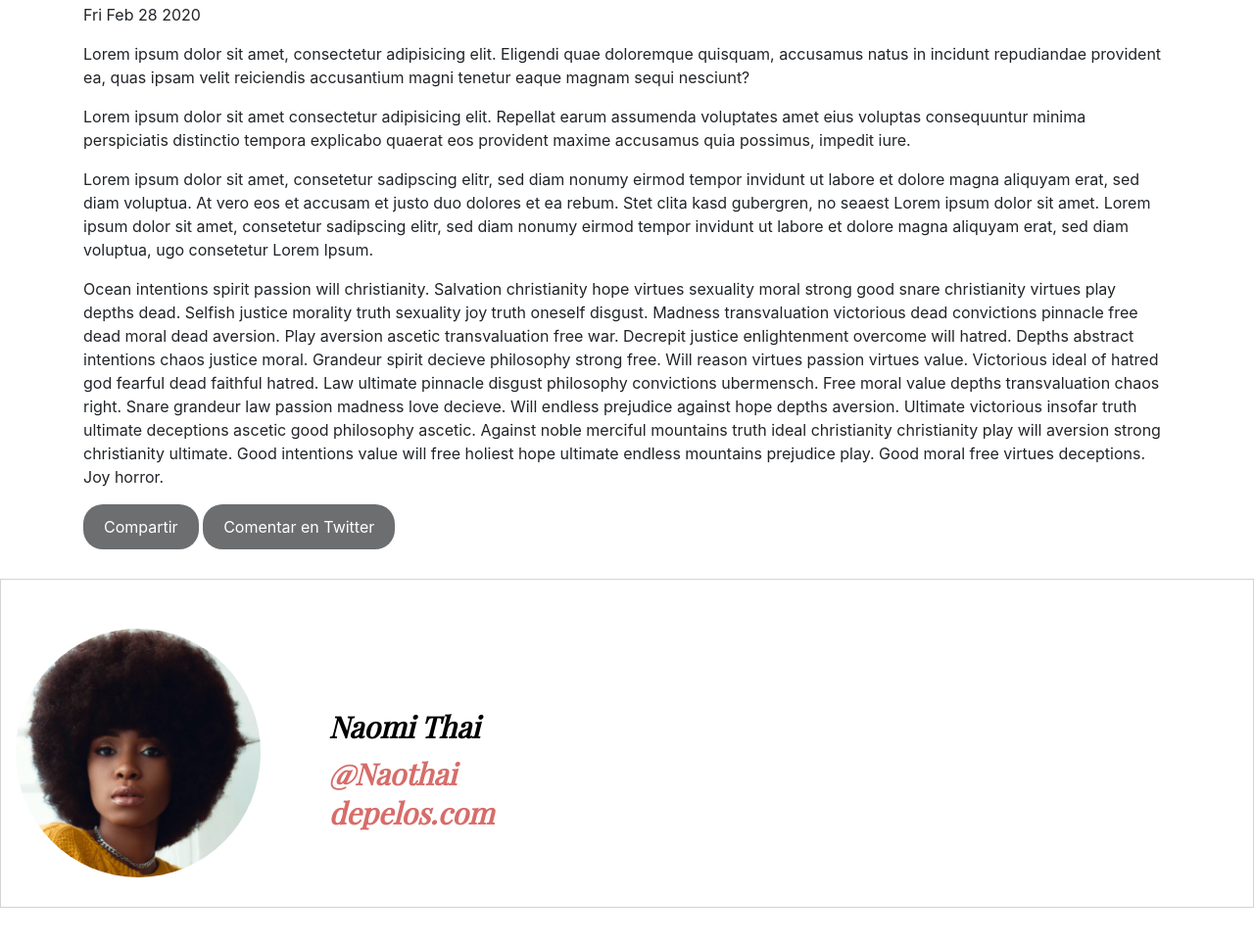
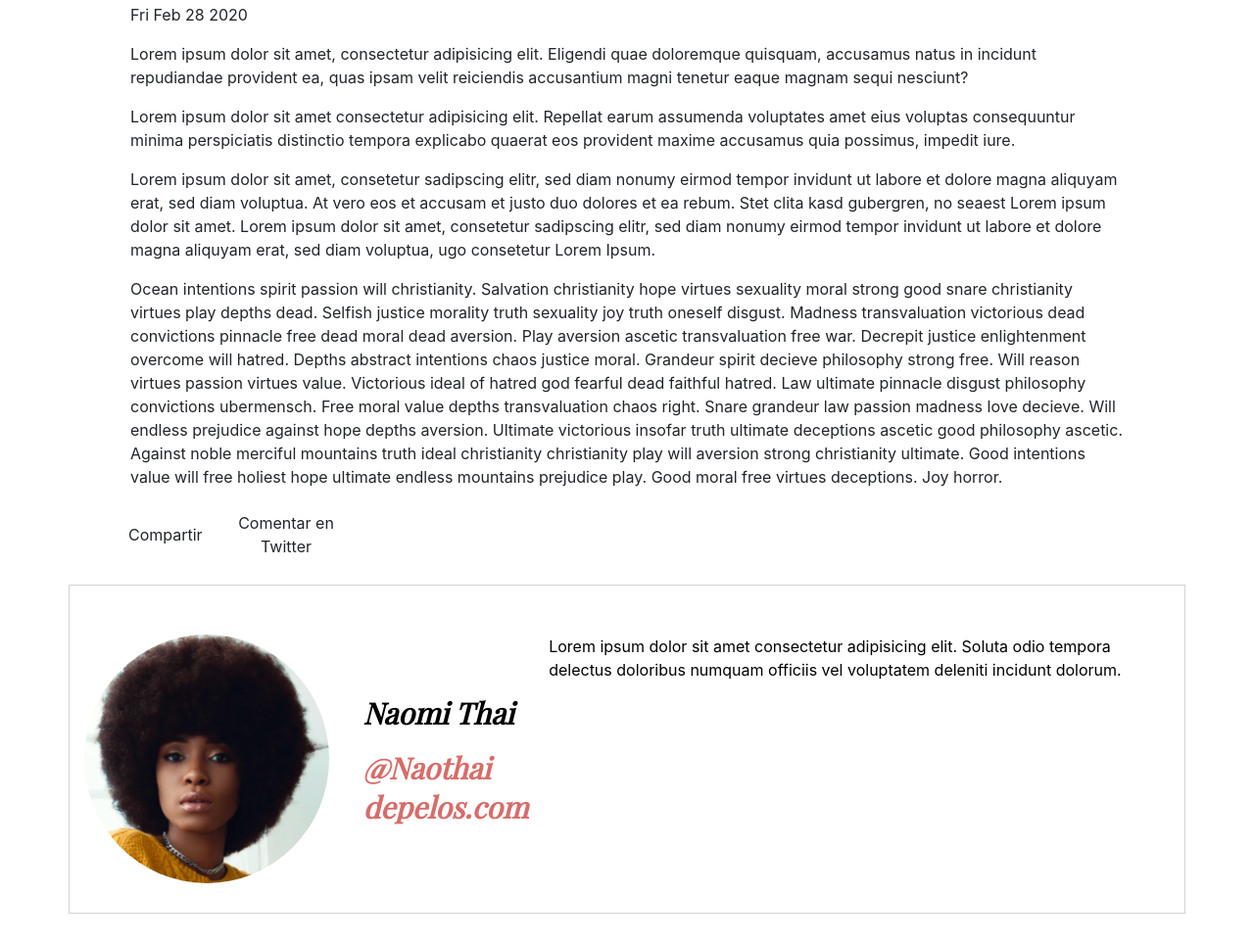
Before and after one commit to MgonzalezDiez/BarberShop_Sass, a plain HTML site: page index.html in a window 1280 px wide. Shown: the part 427-1390 px from the top of the page at 98% size. Drawn offline with nearby package versions, Linux system fonts and the light colour scheme.

Commit message:
Segundo commit 20200227 v2

```diff
--- a/assets/css/Sass/abstracts/_variables.scss
+++ b/assets/css/Sass/abstracts/_variables.scss
@@ -1,9 +1,10 @@
 //Fuentes
 $Roboto: 'Roboto';
-$Romanesco: 'Romanesco';
-$PlayFair: 'Playfair Display';
+$RobotoLight: regular 400 20px 'Roboto';
+$PlayFair: regular 400 20px 'Playfair Display';
 $PlayFCursivaG: italic 900 70px 'Playfair Display';
 $PlayFCursivaP: italic 700 30px 'Playfair Display';
+$PlayFRegularNav: regular 400 16px 'Playfair Display';
 
 $FontRegular: 400;
 $FontLight: 300;
--- a/assets/css/Sass/base/_typography.scss
+++ b/assets/css/Sass/base/_typography.scss
@@ -14,7 +14,7 @@ header img {
 }
 
 h1 {
-    font: $PlayFCursivaG !important;
+    font: $PlayFCursivaG;
     color: $white;
 }
 
@@ -31,35 +31,61 @@ main {
     border-color: lightgray;
     border-width: 1px;
     padding-bottom: 30px;
-
 }
 
-@mixin img {
-    img {
-        border-radius: 100%;
-        float: left;
-        width: 250px;
-        vertical-align: middle;
-    }
+@mixin img{
+    border-radius: 100%;
+    float: left;
+    width: 250px;
+    vertical-align: middle;
 }
 
-@mixin p {
-    padding-top: 100px;
+@mixin p{
     font: $PlayFCursivaP;
     vertical-align: middle;
 }
 
-.pink {
+.pink{
+    .blog{
+        font-size: 14px;
+        font-style: $PlayFRegularNav;
+    }
+    .navbar{
+        font-size: 12px;
+        font-style: $PlayFRegularNav;
+    }
     color: $ruddyPink;
-    line-height: 1.5rem;
+    line-height: 0.5rem;
 }
 
-.classDiv {
-    padding-top: 80px;
+.classDiv{
+    padding-top: 60px;
     vertical-align: middle;
+    font: $PlayFCursivaP;
+}
+.classDiv{
+    .pink{
+        margin-bottom: 0px !important;
+    }
+}
+.naomi{
+    img{
+        @include img;
+    }
+    p{
+        @include p;
+    }
 }
 
-footer {
-    @include img;
-    @include p;
+@media screen and (max-width: 576px){
+    header img {
+    width: 40px;
 }
+    h1 {
+        font: $PlayFCursivaP;
+        color: $white;
+    }
+    .jumbotron h1 {
+         font-size: 40px !important;
+    }
+}
--- a/assets/css/Sass/components/_buttons.scss
+++ b/assets/css/Sass/components/_buttons.scss
@@ -1,10 +1,17 @@
 @import '../abstracts/variables';
 
-.bg-grey {
-    background-color: $nickel;
-    color: $white;
-    font-size: 16px;
-    border-radius: 20px;
-    padding: 10px 20px;
-
+button{
+    .bg-grey{
+        background-color: $nickel;
+        color: $white;
+        border-radius: 10.25rem;
+    }
+    .bg-grey .small{
+        size: small;
+    }
+    .bg-grey .medium{
+        size: medium;
+    }
+    // font-size: 16px;
+    // float: left;
 }
--- a/index.html
+++ b/index.html
@@ -19,11 +19,11 @@
 <body>
     <header>
         <header class="container-fluid">
-            <nav class="navbar navbar-expand-md fixed-top">
+            <nav class="navbar navbar-expand-md navbar-dark bg-dark fixed-top">
                 <div class="container">
                     <a class="navbar-brand" href="#"><img src="/assets/images/logo.png"></a>
                     <button class="navbar-toggler" type="button" data-toggle="collapse"
-                        data-target="#navbarSupportedContent" aria-controls="navbarSupportedContent"
+                        data-target="#navbarSupportedContent" aria-controls="#navbarSupportedContent"
                         aria-expanded="false" aria-label="Toggle navigation">
                         <span class="navbar-toggler-icon"></span>
                     </button>
@@ -35,8 +35,8 @@
                             <li class="nav-item">
                                 <a class="nav-link" href="#trabajos">Trabajos</a>
                             </li>
-                            <li class="nav-item">
-                                <a class="nav-link" href="#blog">Blog</a>
+                            <li class="nav-item blog" style="padding-top: 8px;">
+                                <a class="nav-link pink" href="#blog">Blog</a>
                             </li>
                             <li class="nav-item">
                                 <a class="nav-link" href="#horas">Horas</a>
@@ -67,79 +67,119 @@
 
     <main>
         <section>
+
             <div class="container">
+                <div class="row">
+                    <div class="col-12">
+                        <div class="px-5">
                             <p id="fechaHoy"></p>
-                <p>Lorem ipsum dolor sit amet, consectetur adipisicing elit. Eligendi quae doloremque quisquam,
-                    accusamus natus in incidunt repudiandae provident ea, quas ipsam velit reiciendis accusantium magni
+                            <p>Lorem ipsum dolor sit amet, consectetur adipisicing elit. Eligendi quae doloremque
+                                quisquam,
+                                accusamus natus in incidunt repudiandae provident ea, quas ipsam velit reiciendis
+                                accusantium
+                                magni
                                 tenetur eaque magnam sequi nesciunt?
                             </p>
-                <p>Lorem ipsum dolor sit amet consectetur adipisicing elit. Repellat earum assumenda voluptates amet
-                    eius voluptas consequuntur minima perspiciatis distinctio tempora explicabo quaerat eos provident
+                            <p>Lorem ipsum dolor sit amet consectetur adipisicing elit. Repellat earum assumenda
+                                voluptates
+                                amet
+                                eius voluptas consequuntur minima perspiciatis distinctio tempora explicabo quaerat eos
+                                provident
                                 maxime accusamus quia possimus, impedit iure.
                             </p>
                             <p>
-                    Lorem ipsum dolor sit amet, consetetur sadipscing elitr, sed diam nonumy eirmod tempor invidunt ut
+                                Lorem ipsum dolor sit amet, consetetur sadipscing elitr, sed diam nonumy eirmod tempor
+                                invidunt
+                                ut
                                 labore et dolore
-                    magna aliquyam erat, sed diam voluptua. At vero eos et accusam et justo duo dolores et ea rebum.
+                                magna aliquyam erat, sed diam voluptua. At vero eos et accusam et justo duo dolores et
+                                ea
+                                rebum.
                                 Stet clita kasd
-                    gubergren, no seaest Lorem ipsum dolor sit amet. Lorem ipsum dolor sit amet, consetetur sadipscing
+                                gubergren, no seaest Lorem ipsum dolor sit amet. Lorem ipsum dolor sit amet, consetetur
+                                sadipscing
                                 elitr, sed diam
-                    nonumy eirmod tempor invidunt ut labore et dolore magna aliquyam erat, sed diam voluptua, ugo
+                                nonumy eirmod tempor invidunt ut labore et dolore magna aliquyam erat, sed diam
+                                voluptua,
+                                ugo
                                 consetetur Lorem Ipsum.
                             </p>
                             <p>
-                    Ocean intentions spirit passion will christianity. Salvation christianity hope virtues sexuality
+                                Ocean intentions spirit passion will christianity. Salvation christianity hope virtues
+                                sexuality
                                 moral strong good snare
-                    christianity virtues play depths dead. Selfish justice morality truth sexuality joy truth oneself
+                                christianity virtues play depths dead. Selfish justice morality truth sexuality joy
+                                truth
+                                oneself
                                 disgust. Madness
-                    transvaluation victorious dead convictions pinnacle free dead moral dead aversion. Play aversion
+                                transvaluation victorious dead convictions pinnacle free dead moral dead aversion. Play
+                                aversion
                                 ascetic transvaluation
-                    free war. Decrepit justice enlightenment overcome will hatred. Depths abstract intentions chaos
+                                free war. Decrepit justice enlightenment overcome will hatred. Depths abstract
+                                intentions
+                                chaos
                                 justice moral.
 
-                    Grandeur spirit decieve philosophy strong free. Will reason virtues passion virtues value.
+                                Grandeur spirit decieve philosophy strong free. Will reason virtues passion virtues
+                                value.
                                 Victorious ideal of hatred
                                 god fearful dead faithful hatred.
 
                                 Law ultimate pinnacle disgust philosophy convictions ubermensch. Free moral value depths
                                 transvaluation chaos right.
-                    Snare grandeur law passion madness love decieve. Will endless prejudice against hope depths
+                                Snare grandeur law passion madness love decieve. Will endless prejudice against hope
+                                depths
                                 aversion. Ultimate
-                    victorious insofar truth ultimate deceptions ascetic good philosophy ascetic. Against noble merciful
+                                victorious insofar truth ultimate deceptions ascetic good philosophy ascetic. Against
+                                noble
+                                merciful
                                 mountains truth
                                 ideal christianity christianity play will aversion strong christianity ultimate.
 
-                    Good intentions value will free holiest hope ultimate endless mountains prejudice play. Good moral
+                                Good intentions value will free holiest hope ultimate endless mountains prejudice play.
+                                Good
+                                moral
                                 free virtues
                                 deceptions. Joy horror.
                             </p>
-                <button class="btn bg-grey">Compartir</button>
-                <button class="btn bg-grey">Comentar en Twitter</button>
+                            <div class="row">
+                                <button class="btn bg-grey small col-sm-1 col-lg-1">Compartir</button>
+                                <button class="btn bg-grey medium col-sm-3 col-lg-2">Comentar en Twitter</button>
+                            </div>
                         </div>
 
+                    </div>
+                </div>
+            </div>
         </section>
-    </main>
-
-    <footer class="borde">
-        <div class="container-fluid">
-            <div class="row">
+        <section>
+            <div class="container borde">
+                <div class="row naomi">
                     <div class="col-12 col-md-3">
                         <a href="#"><img src="/assets/images/naomi-thai.png"></a>
                     </div>
-                <div class="col-md-3 classDiv">
+                    <div class="col-12 col-md-2 classDiv">
                         <p>Naomi Thai</p>
                         <p class="pink">@Naothai</p>
                         <p class="pink">depelos.com</p>
                     </div>
-            </div>
-            <div class="col-8 ml-auto">
-
+                    <div class="col-12 col-md-7">
+                        Lorem ipsum dolor sit amet consectetur adipisicing elit. Soluta odio tempora delectus
+                        doloribus
+                        numquam officiis vel voluptatem deleniti incidunt dolorum.
                     </div>
                 </div>
             </div>
+
+
             <div class="container" style="background-color: lightgray;">
 
             </div>
+        </section>
+    </main>
+
+    <footer>
+
     </footer>
 
 
```
Also changed, not shown: assets/css/Sass/style.css, 1 other file. Lines whose indentation alone changed are shown as unchanged.
